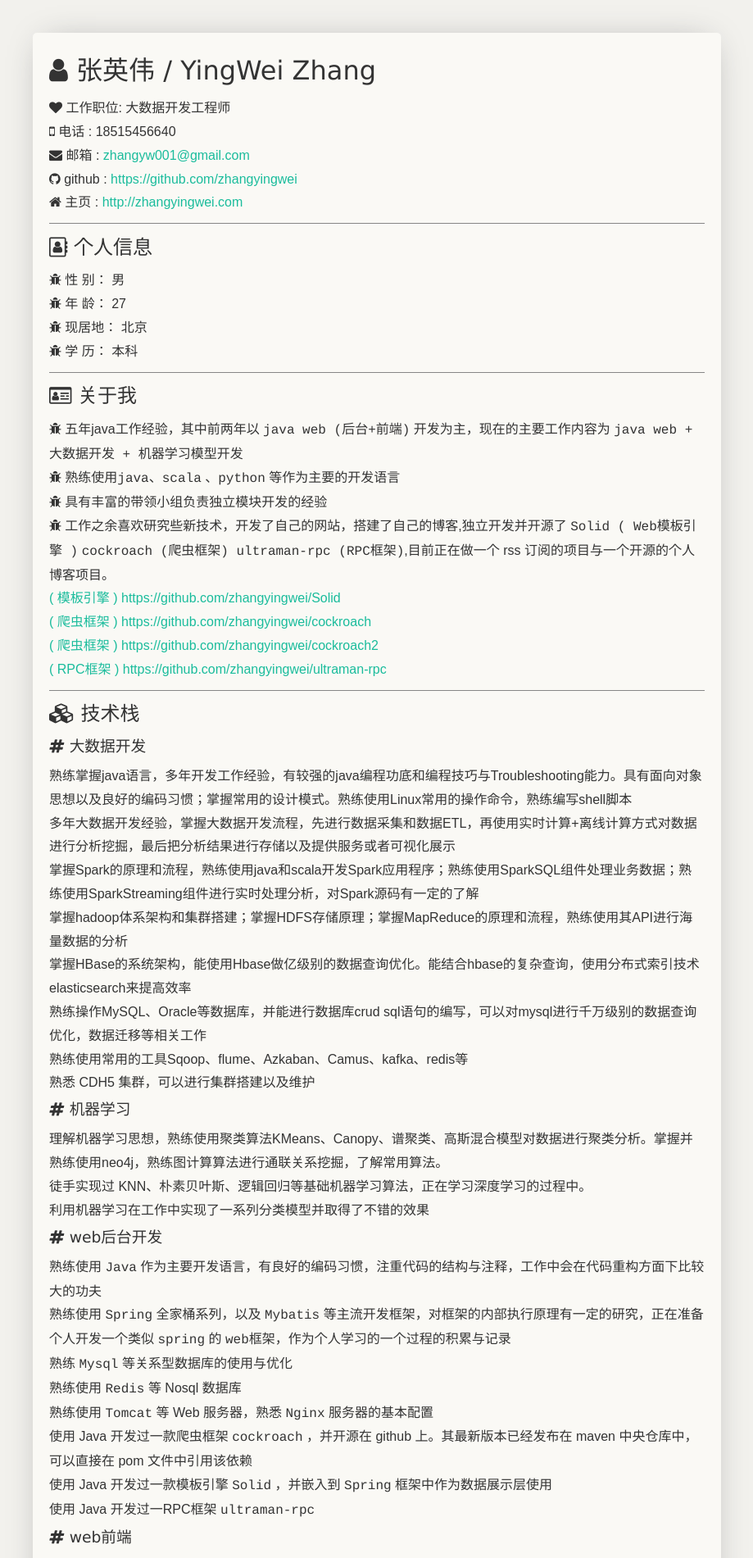
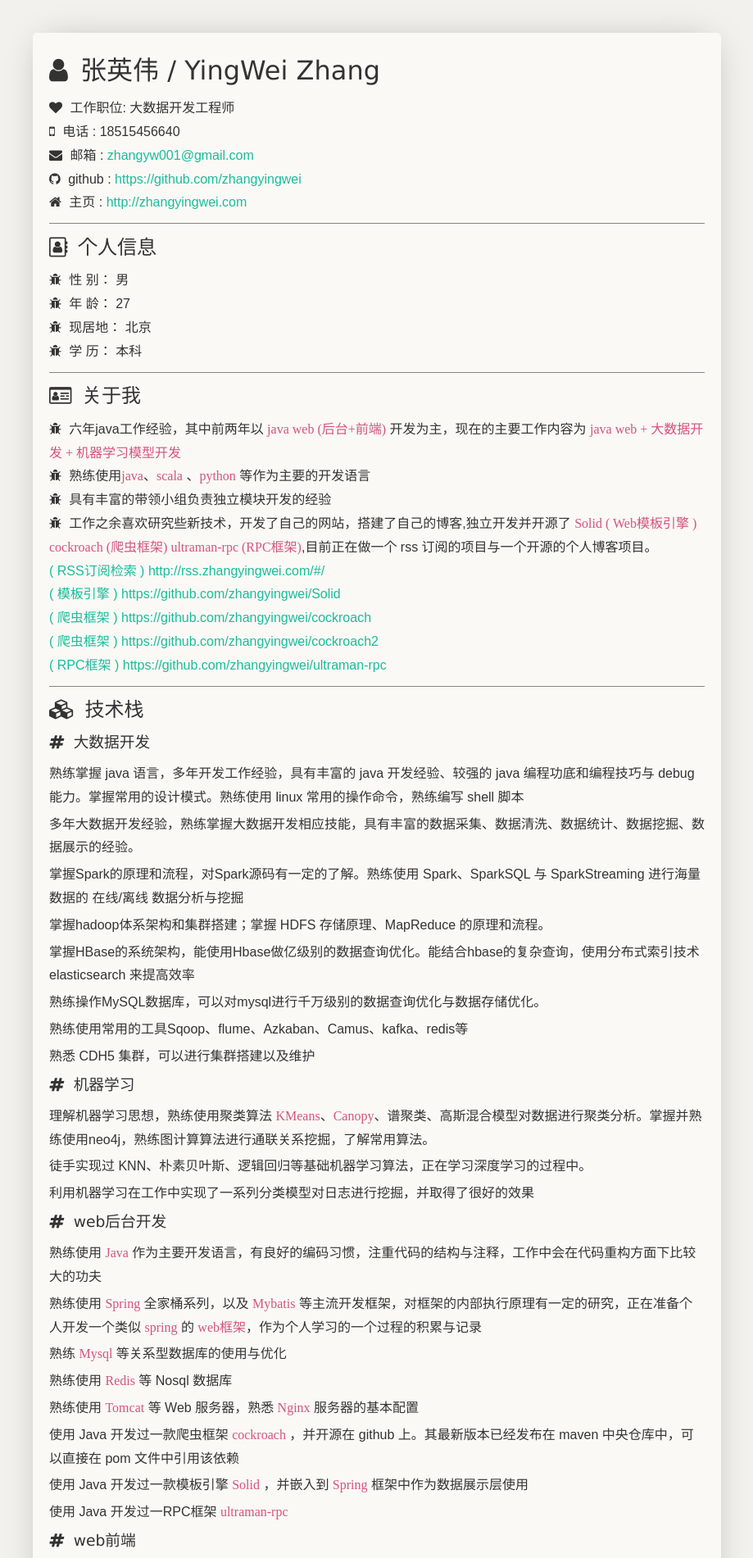
Before and after one commit to zhangyingwei/resume, a Jekyll site: the page built from _posts/2018-01-01-content.md, in a window 1280 px wide. Shown: the top 1901 px of the page at 82% size, without its empty margins (180-1099 px from the left). Built offline with Jekyll 4.4.1, drawn with Linux system fonts in a browser that asks for light colours; our own code applies the rules of GitHub Pages for plain Markdown files; some of the changed text lies outside the part shown.

Commit message:
文字精简调整

```diff
--- a/_posts/2018-01-01-content.md
+++ b/_posts/2018-01-01-content.md
@@ -22,10 +22,12 @@ date:   2019-04-23
 ---
 ## $i-icon-id-card-o  关于我
 
-* $i-icon-bug 五年java工作经验，其中前两年以 `java web (后台+前端)`  开发为主，现在的主要工作内容为 `java web + 大数据开发 + 机器学习模型开发`
+* $i-icon-bug 六年java工作经验，其中前两年以 `java web (后台+前端)`  开发为主，现在的主要工作内容为 `java web + 大数据开发 + 机器学习模型开发`
 * $i-icon-bug 熟练使用`java`、`scala` 、`python` 等作为主要的开发语言
 * $i-icon-bug 具有丰富的带领小组负责独立模块开发的经验
 * $i-icon-bug 工作之余喜欢研究些新技术，开发了自己的网站，搭建了自己的博客,独立开发并开源了 `Solid ( Web模板引擎 )` `cockroach (爬虫框架) ` `ultraman-rpc (RPC框架)`,目前正在做一个 rss 订阅的项目与一个开源的个人博客项目。
+
+	[( RSS订阅检索 ) http://rss.zhangyingwei.com/#/](http://rss.zhangyingwei.com/)
 
 	[( 模板引擎 ) https://github.com/zhangyingwei/Solid](https://github.com/zhangyingwei/Solid)
 
@@ -40,20 +42,20 @@ date:   2019-04-23
 
 ### $i-icon-hashtag 大数据开发
 
-* 熟练掌握java语言，多年开发工作经验，有较强的java编程功底和编程技巧与Troubleshooting能力。具有面向对象思想以及良好的编码习惯；掌握常用的设计模式。熟练使用Linux常用的操作命令，熟练编写shell脚本
-* 多年大数据开发经验，掌握大数据开发流程，先进行数据采集和数据ETL，再使用实时计算+离线计算方式对数据进行分析挖掘，最后把分析结果进行存储以及提供服务或者可视化展示
-* 掌握Spark的原理和流程，熟练使用java和scala开发Spark应用程序；熟练使用SparkSQL组件处理业务数据；熟练使用SparkStreaming组件进行实时处理分析，对Spark源码有一定的了解
-* 掌握hadoop体系架构和集群搭建；掌握HDFS存储原理；掌握MapReduce的原理和流程，熟练使用其API进行海量数据的分析
-* 掌握HBase的系统架构，能使用Hbase做亿级别的数据查询优化。能结合hbase的复杂查询，使用分布式索引技术elasticsearch来提高效率
-* 熟练操作MySQL、Oracle等数据库，并能进行数据库crud sql语句的编写，可以对mysql进行千万级别的数据查询优化，数据迁移等相关工作
+* 熟练掌握 java 语言，多年开发工作经验，具有丰富的 java 开发经验、较强的 java 编程功底和编程技巧与 debug 能力。掌握常用的设计模式。熟练使用 linux 常用的操作命令，熟练编写 shell 脚本
+* 多年大数据开发经验，熟练掌握大数据开发相应技能，具有丰富的数据采集、数据清洗、数据统计、数据挖掘、数据展示的经验。
+* 掌握Spark的原理和流程，对Spark源码有一定的了解。熟练使用 Spark、SparkSQL 与 SparkStreaming 进行海量数据的 在线/离线 数据分析与挖掘
+* 掌握hadoop体系架构和集群搭建；掌握 HDFS 存储原理、MapReduce 的原理和流程。
+* 掌握HBase的系统架构，能使用Hbase做亿级别的数据查询优化。能结合hbase的复杂查询，使用分布式索引技术 elasticsearch 来提高效率
+* 熟练操作MySQL数据库，可以对mysql进行千万级别的数据查询优化与数据存储优化。
 * 熟练使用常用的工具Sqoop、flume、Azkaban、Camus、kafka、redis等
 * 熟悉 CDH5 集群，可以进行集群搭建以及维护
 
 ### $i-icon-hashtag 机器学习
 
-* 理解机器学习思想，熟练使用聚类算法KMeans、Canopy、谱聚类、高斯混合模型对数据进行聚类分析。掌握并熟练使用neo4j，熟练图计算算法进行通联关系挖掘，了解常用算法。
+* 理解机器学习思想，熟练使用聚类算法 `KMeans`、`Canopy`、谱聚类、高斯混合模型对数据进行聚类分析。掌握并熟练使用neo4j，熟练图计算算法进行通联关系挖掘，了解常用算法。
 * 徒手实现过 KNN、朴素贝叶斯、逻辑回归等基础机器学习算法，正在学习深度学习的过程中。
-* 利用机器学习在工作中实现了一系列分类模型并取得了不错的效果
+* 利用机器学习在工作中实现了一系列分类模型对日志进行挖掘，并取得了很好的效果
 
 ### $i-icon-hashtag web后台开发
 
@@ -72,6 +74,7 @@ date:   2019-04-23
 * 使用 `jquery`、`easyUi`、`extJs`、`KendoUi` 等框架做过企业级项目开发
 * 在项目开发的过程中，自己会开发一些 `jQuery插件` 来满足项目中的一些个性化需求
 * 熟练使用 `vue`、`angular` 等 `mvvm 框架`(包括 Element 、iview 、vuetifyjs 等基于vue的前端组件库)
+* 上边提到的 [RSS订阅检索系统](http://rss.zhangyingwei.com/) 全程使用vue进行设计开发，且不依赖任何css框架。
 
 ---
 
@@ -83,9 +86,9 @@ date:   2019-04-23
 * $i-icon-info-circle 开发工具: IDEA , elasticsearch , redis , hbase，hive，spark ， myqsl
 * $i-icon-info-circle 项目描述: 此系统主要围绕业务系统的安全管理需求，依托已有或者新建的多个网监系统和网络基础资源，对互联网的整体态势进行感知，及时发现安全隐患与不足
 * $i-icon-info-circle 项目职责:
-    * 使用 Netty 实现态势感知平台与前端探针子系统的心跳保活功能以及配置下发功能。
-	* 使用 flume 进行日志收集，并针对不同的日志类型以及日志传输方式，自定义开发了不同的 flume-source 。
-    * 使用 spark 作为数据的前置枢纽对数据进行格式化、预处理等，为后续日志处理程序提供标准化的数据，将日志接收、日志格式转换与日志处理进行解耦，提高程序的利用率。主要功能有数据接收、数据的抽取、二进制流式数据的解析、数据属性格式转换、数据基础信息补充、数据结果格式化、数据输出。针对程序数据源的多样性以及数据格式的多样性的特性，有针对性的开发了相应的一套`日志模板引擎`。完成了配置化抽取，应对不同的日志只需要配置不同的解析模板，大大节省了数据接入成本以及开发成本。
+    * 使用 Netty 实现态势感知平台与前端探针子系统的心跳保活功能以及配置下发功能
+	* 使用 flume 进行日志收集，并针对不同的日志类型以及日志传输方式，自定义开发了不同的 flume-source
+    * 使用 spark 作为数据的前置枢纽对数据进行格式化、预处理等，为后续日志处理程序提供标准化的数据，将日志接收、日志格式转换与日志处理进行解耦，提高程序的利用率。主要功能有数据接收、数据的抽取、二进制流式数据的解析、数据属性格式转换、数据基础信息补充、数据结果格式化、数据输出。针对程序数据源的多样性以及数据格式的多样性的特性，有针对性的开发了相应的一套`日志模板引擎`。完成了配置化抽取，应对不同的日志只需要配置不同的解析模板，大大节省了数据接入成本以及开发成本；同时因为配置规则具有很强的针对性，所以相对正则等匹配规则而言具有性能高的特点
 	* 使用 java 开发程序接收运营商上报的事件日志，对日志进行解析并入库到hive中，然后使用 spark 对日志进行关联分析。提高日志的准确性，降低误报，并对所发生的安全事件进行事件、地域、类型等多种维度的统计分析。
     * 使用 sklearn 以及 SparkML 训练了一系列机器学习模型（ - DGA异常域名识别、- 僵尸网络识别、- XSS攻击识别、- SQL注入攻击识别、- 垃圾邮件识别、- DNS隧道识别、- DNS反射放大攻击识别），为项目中攻击识别提供技术支撑，提高识别的准确率
 	* 使用 VUE 重写了系统的前端所有页面，主导并推动团队使用前后端分离以及微服务对项目进行重构
@@ -113,13 +116,14 @@ date:   2019-04-23
 ### $i-icon-hashtag 个人开发项目
 
 * $i-icon-star 项目名称: ultraman-rpc RPC框架
+* $i-icon-info-circle 项目地址: [https://github.com/zhangyingwei/ultraman-rpc](https://github.com/zhangyingwei/ultraman-rpc)
 * $i-icon-info-circle 开发工具: IDEA
 * $i-icon-info-circle 项目描述: 本项目主要用于 RPC 框架的学习，在学习的同时从零开发，自己编写一个 RPC 框架。实现了 RPC 远程调用功能、服务负载均衡功能、服务黑白名单校验功能。
-* $i-icon-info-circle 所用技术：主要使用 `java`做为主要开发语言，使用 Netty 作为网络通信工具，在调用的过程中通过自定义报文与自定义网络拆包粘包逻辑实现远程方法调用。在调用的过程中以及客户端生成的过程中主要使用了java的反射特性。
-* $i-icon-info-circle 项目职责: 所以包括框架的结构，模块的设计，模块的封装，异常的处理，功能的实现，均由自己独立完成。
-* $i-icon-info-circle 项目地址: https://github.com/zhangyingwei/cockroach
+* $i-icon-info-circle 所用技术：使用 `java`做为主要开发语言，使用 Netty 作为网络通信工具。在开发的过程中，自定义实现了网络拆包粘包逻辑、数据序列化以及反序列化逻辑等。远程调用通过 `java` 的反射机制完成。
+* $i-icon-info-circle 技术难点：项目设计两大难点，一、如何减小传输数据大小，提升网络吞吐量、提高网络的稳定性。二、如何实现安全权鉴以及负载均衡。
+* $i-icon-info-circle 项目职责: 框架的结构设计，功能模块的设计。功能模块的封装以及整体编码的完成。
 
- ---
+---
 
 * $i-icon-star 项目名称: cockroach 网络爬虫框架
 * $i-icon-info-circle 开发工具: IDEA
--- a/css/main.css
+++ b/css/main.css
@@ -99,4 +99,20 @@ h1, h2, h3, h4, h5, h6{
 
 h3 ~ ul li {
     /* font-size: 15px; */
+    padding: 2px 0;
 }
+
+.fa {
+    padding-right: 5px;
+}
+
+code {
+    /* background-color: #787065; */
+    /* border-bottom: 1px dotted #787065;
+    padding: 0px 5px 1px 5px; */
+    font-family: 'yahei';
+    font-weight: 200;
+    /* margin: 0 4px; */
+    /* border-radius: 2px; */
+    color: #d3547e;
+}
```
Also changed, not shown: other parts of _posts/2018-01-01-content.md (+1 -1 lines).
